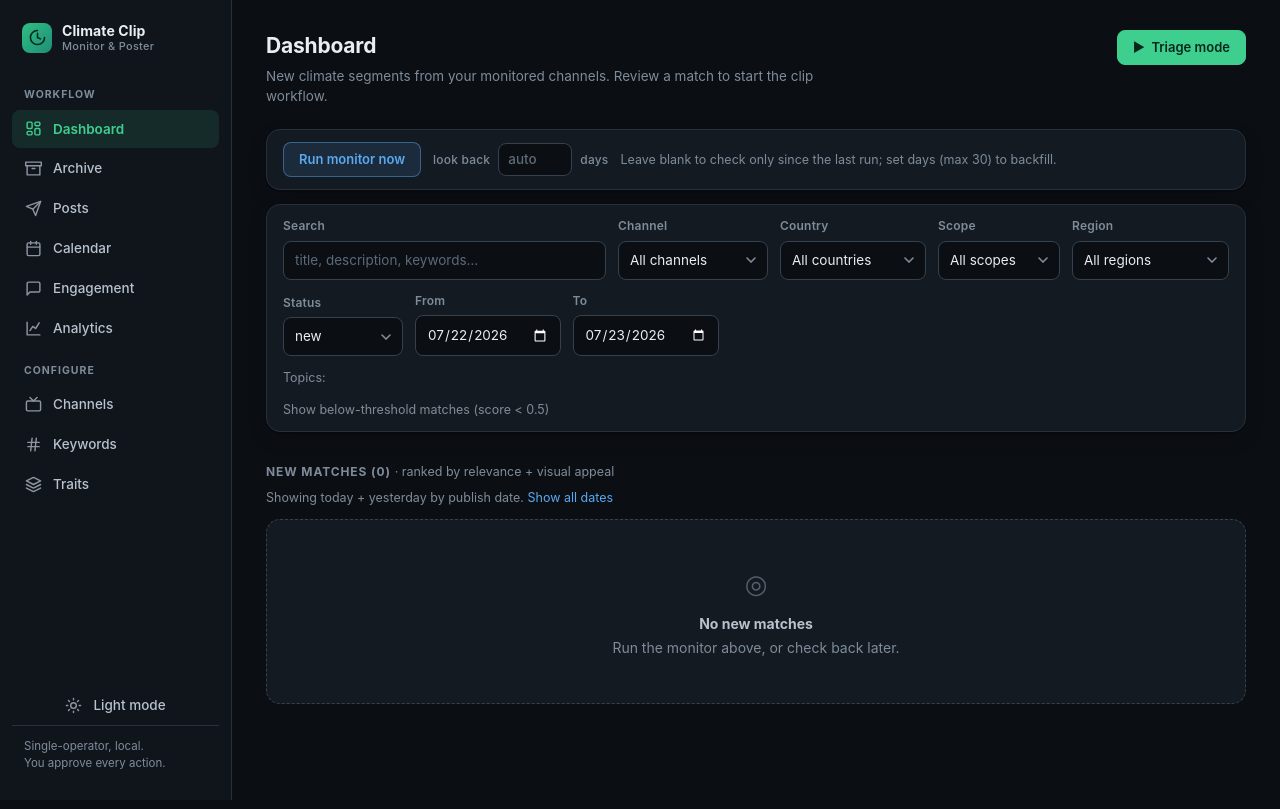
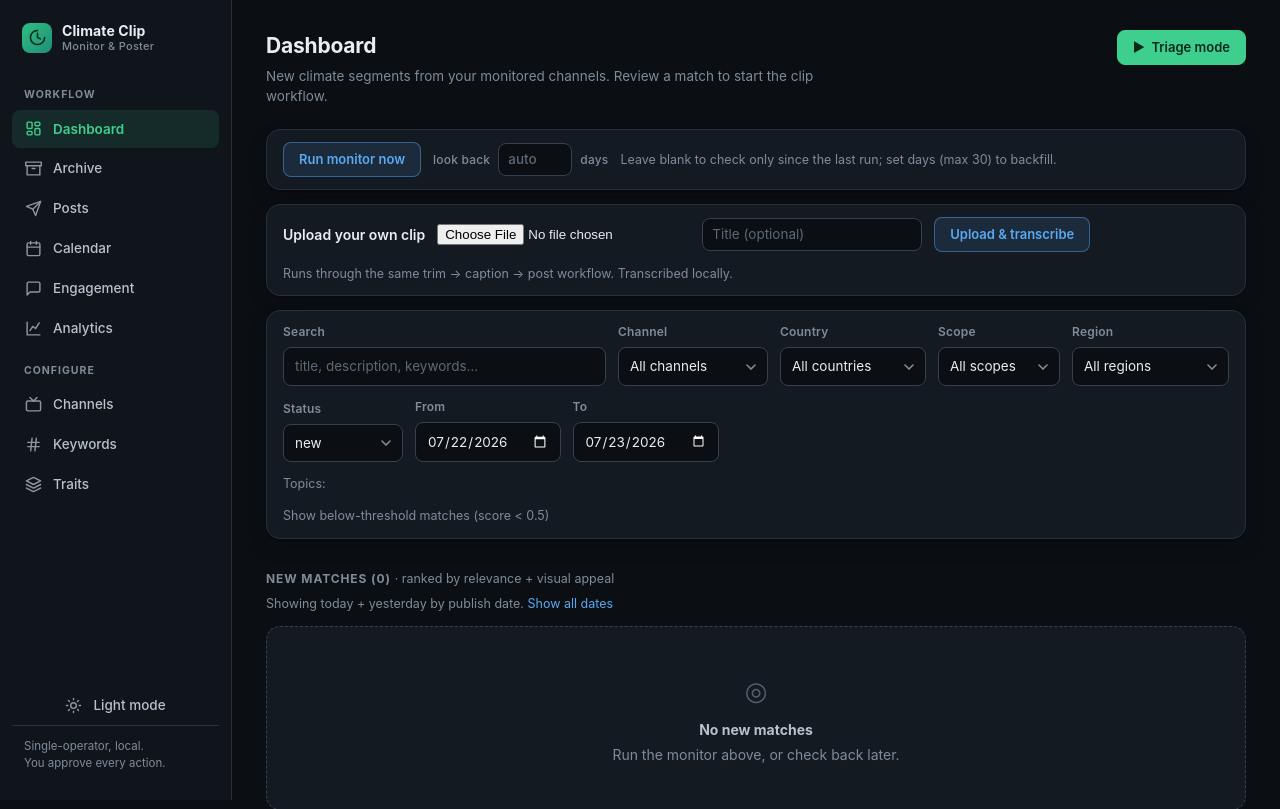
Before and after one commit to lassorfeasley/Threads-Poster, a FastAPI app: page / in a window 1280 px wide. Shown: the top 809 px of the page. Run offline with FastAPI, Linux system fonts and the light colour scheme.

Commit message:
Add local video upload and transcription functionality
- Introduced a new upload endpoint to allow users to upload their own video clips, which are then processed through the existing transcription pipeline.
- Implemented local transcription using the `faster-whisper` model for operator-uploaded clips, enhancing the system's capability to handle non-YouTube media.
- Updated the dashboard and calendar templates to support video uploads and link to post profiles, improving user navigation and interaction.
- Added client-side validation for the upload form to ensure a video file is selected before submission.
- Enhanced the database schema to accommodate new upload features and maintain consistency in video processing.

```diff
--- a/app/web/main.py
+++ b/app/web/main.py
@@ -13,7 +13,7 @@ import logging
 import threading
 from pathlib import Path
 
-from fastapi import FastAPI, Form, Query, Request
+from fastapi import FastAPI, File, Form, Query, Request, UploadFile
 from fastapi.responses import FileResponse, HTMLResponse, JSONResponse, RedirectResponse
 from fastapi.staticfiles import StaticFiles
 from fastapi.templating import Jinja2Templates
@@ -497,6 +497,77 @@ def _scrape_in_thread(candidate_id: int) -> None:
         log.exception("Background scrape failed for candidate %s", candidate_id)
     finally:
         session.close()
+
+
+_UPLOAD_EXTS = (".mp4", ".mov", ".m4v", ".mkv", ".webm")
+
+
+def _get_or_create_upload_channel(session) -> Channel:
+    """A single synthetic channel that owns all operator-uploaded clips."""
+    ch = session.execute(
+        select(Channel).where(Channel.url == "upload://local")
+    ).scalar_one_or_none()
+    if ch is None:
+        ch = Channel(call_sign="Uploads", network="", market="My uploads",
+                     region="", country="", scope="local",
+                     url="upload://local", enabled=False)
+        session.add(ch)
+        session.flush()
+    return ch
+
+
+@app.post("/upload")
+async def upload_clip(file: UploadFile = File(...), title: str = Form("")):
+    """Bring an operator's own video file into the same pipeline as discovered
+    clips: it lands pre-'downloaded', gets transcribed locally, then flows through
+    trim -> caption -> post like everything else."""
+    import uuid
+
+    from ..config import ROOT
+
+    filename = file.filename or "upload.mp4"
+    ext = Path(filename).suffix.lower()
+    if ext not in _UPLOAD_EXTS:
+        return _flash("/", f"Unsupported file type '{ext or '?'}'. "
+                           f"Use one of: {', '.join(_UPLOAD_EXTS)}")
+
+    video_id = "up" + uuid.uuid4().hex[:16]  # unique, fits String(20)
+    settings = load_settings()
+    upload_dir = ROOT / settings.get("storage.download_dir", "data/videos") / "uploads"
+    upload_dir.mkdir(parents=True, exist_ok=True)
+    dest = upload_dir / f"{video_id}{ext}"
+
+    size = 0
+    try:
+        with open(dest, "wb") as out:
+            while chunk := await file.read(1024 * 1024):
+                size += len(chunk)
+                out.write(chunk)
+    finally:
+        await file.close()
+    if size == 0:
+        dest.unlink(missing_ok=True)
+        return _flash("/", "Upload was empty")
+
+    duration = clip_duration(dest)
+    with session_scope() as session:
+        ch = _get_or_create_upload_channel(session)
+        c = Candidate(
+            video_id=video_id,
+            channel_pk=ch.id,
+            title=(title.strip() or Path(filename).stem)[:300],
+            url=f"upload://{video_id}",
+            published_at=utcnow(),
+            duration_seconds=int(duration) if duration else None,
+            local_video_path=str(dest),
+            status=STATUS_APPROVED,
+            approved_at=utcnow(),
+        )
+        session.add(c)
+        session.flush()
+        cid = c.id
+    threading.Thread(target=_scrape_in_thread, args=(cid,), daemon=True).start()
+    return _flash(f"/video/{cid}", "Uploaded — transcribing now")
 
 
 @app.post("/video/{candidate_id}/approve")
@@ -1079,6 +1150,7 @@ def calendar_page(request: Request, year: int = 0, month: int = 0, msg: str = ""
                 "sort": local,
                 "caption": (p.caption or "").strip(),
                 "status": p.status,
+                "post_id": p.id,
                 "video_id": p.candidate.id if p.candidate else None,
                 "permalink": p.permalink,
             })
--- a/app/web/templates/calendar.html
+++ b/app/web/templates/calendar.html
@@ -35,8 +35,8 @@
         <div class="cal-daynum">{{ day }}</div>
         {% for e in events.get(day, []) %}
           {% set cls = 'sched' if e.status in ('scheduled', 'publishing') else ('pub' if e.status == 'published' else ('fail' if e.status == 'failed' else 'draft')) %}
-          {% if e.video_id %}
-            <a class="cal-event {{ cls }}" href="/video/{{ e.video_id }}?step=post" title="{{ e.time }} · {{ e.status }} · {{ e.caption }}">
+          {% if e.post_id %}
+            <a class="cal-event {{ cls }}" href="/post/{{ e.post_id }}" title="{{ e.time }} · {{ e.status }} · {{ e.caption }}">
               <b>{{ e.time }}</b> {{ e.caption[:34] }}</a>
           {% elif e.permalink %}
             <a class="cal-event {{ cls }}" href="{{ e.permalink }}" target="_blank" title="{{ e.time }} · {{ e.status }} · {{ e.caption }}">
--- a/app/web/templates/dashboard.html
+++ b/app/web/templates/dashboard.html
@@ -31,6 +31,28 @@
     </form>
     {% if monitor_result %}<div class="meta" style="margin-top: 8px;">{{ monitor_result }}</div>{% endif %}
   {% endif %}
+</div>
+
+<div class="card tight">
+  <form method="post" action="/upload" enctype="multipart/form-data" id="upload-form"
+        style="display: flex; gap: 12px; align-items: center; flex-wrap: wrap; width: 100%;"
+        onsubmit="return onUploadSubmit()">
+    <strong style="font-weight: 600;">Upload your own clip</strong>
+    <input type="file" name="file" id="upload-file" accept="video/mp4,video/quicktime,.mp4,.mov,.m4v,.mkv,.webm" required
+           style="max-width: 300px;">
+    <input type="text" name="title" placeholder="Title (optional)" style="width: 220px; padding: 5px 9px;">
+    <button class="primary" id="upload-btn">Upload &amp; transcribe</button>
+    <span class="meta">Runs through the same trim → caption → post workflow. Transcribed locally.</span>
+  </form>
+  <script>
+    function onUploadSubmit() {
+      const f = document.getElementById('upload-file');
+      if (!f.files.length) { alert('Choose a video file first.'); return false; }
+      const btn = document.getElementById('upload-btn');
+      btn.disabled = true; btn.textContent = 'Uploading…';
+      return true;
+    }
+  </script>
 </div>
 
 <div class="card tight">
--- a/app/web/templates/video.html
+++ b/app/web/templates/video.html
@@ -883,16 +883,17 @@ renderSegments();
             {% elif p.status == "draft" %}💾 draft
             {% else %}{{ p.published_at.strftime("%b %-d %H:%M") if p.published_at else "—" }}{% endif %}
           </td>
-          <td>{{ p.caption[:70] }}</td>
+          <td><a href="/post/{{ p.id }}" title="Open this post's profile">{{ p.caption[:70] or "(open post)" }}</a></td>
           <td><span class="badge {{ 'supportive' if p.status == 'published' else ('hostile' if p.status == 'failed' else '') }}">{{ p.status }}</span></td>
           <td>
+            <a class="badge" href="/post/{{ p.id }}">details →</a>
             {% if p.permalink %}<a href="{{ p.permalink }}" target="_blank">open ↗</a>{% endif %}
             {% if p.status in ("scheduled", "draft") %}
               <form class="inline" method="post" action="/post/{{ p.id }}/publish-now">
                 <input type="hidden" name="next" value="/video/{{ c.id }}?step=post">
                 <button class="sm" onclick="return confirm('Publish to Threads now?')">Post now</button></form>
               {% if p.status == "draft" %}
-              <a class="badge" href="/posts" title="Schedule this draft from the Posts page">Schedule ↗</a>
+              <a class="badge" href="/post/{{ p.id }}" title="Schedule this draft from its profile page">Schedule ↗</a>
               {% endif %}
               <form class="inline" method="post" action="/post/{{ p.id }}/cancel">
                 <input type="hidden" name="next" value="/video/{{ c.id }}?step=post">
--- a/requirements.txt
+++ b/requirements.txt
@@ -8,6 +8,8 @@ python-dotenv>=1.0
 requests>=2.32
 yt-dlp>=2025.1.1
 youtube-transcript-api>=0.6.2
+# Local speech-to-text for operator-uploaded clips (CPU, no API key)
+faster-whisper>=1.0
 anthropic>=0.30
 supabase>=2.5
 
```
Also changed, not shown: app/scrape.py (+46 -5 lines).
